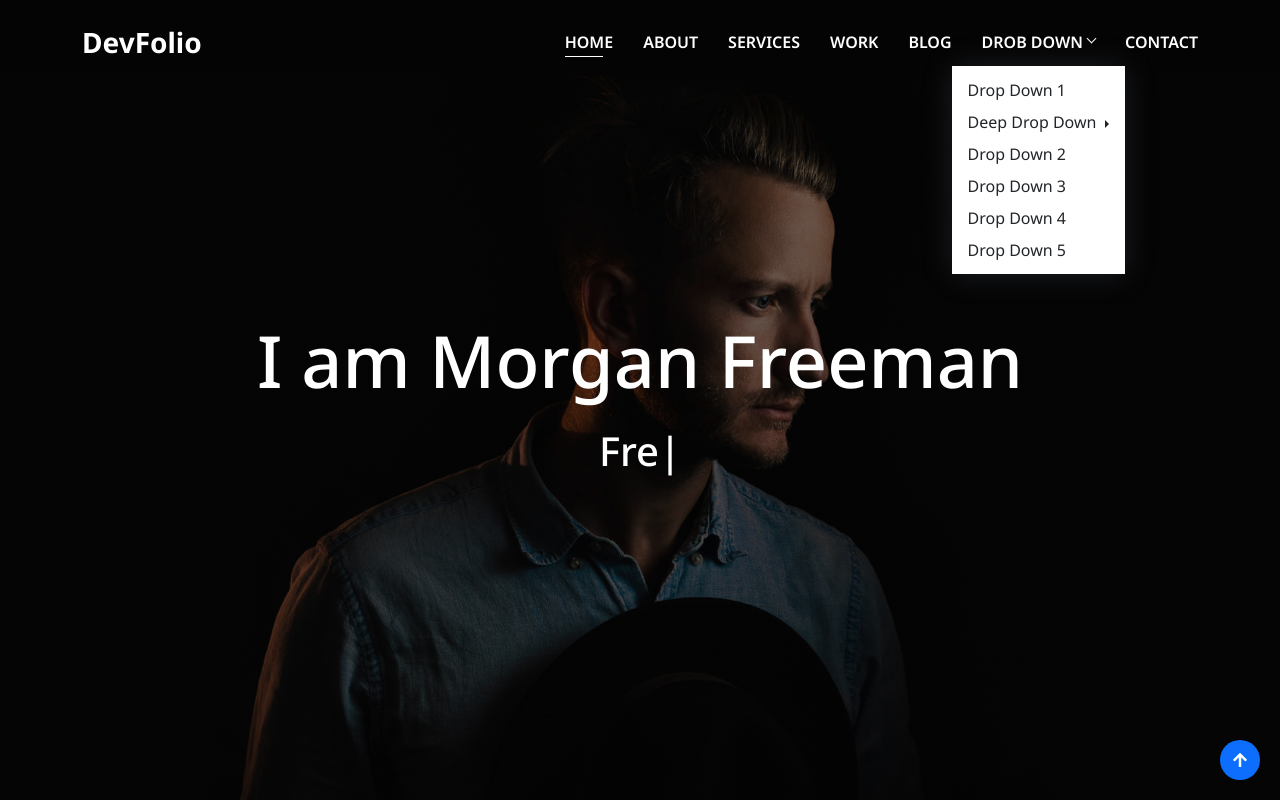
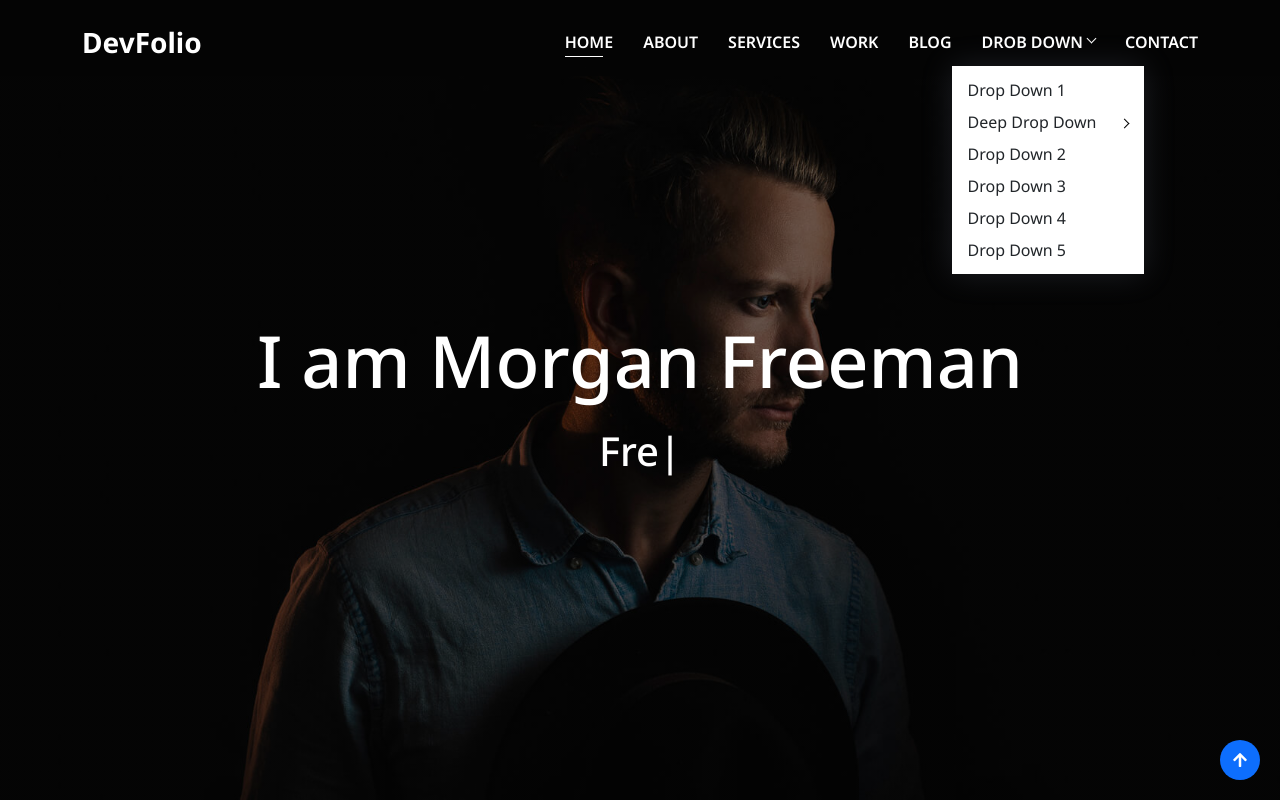
Before and after one commit to AmlAli66/Devfolio-Portfolio, a plain HTML site: page index.html in a window 1280 px wide. Both pictures are taken after a click on the button "DROB DOWN". Shown: the top 800 px of the page. Drawn offline with Linux system fonts and the light colour scheme.

Commit message:
second commit

```diff
--- a/css/main.css
+++ b/css/main.css
@@ -110,7 +110,7 @@ nav {
     border-radius: 0;
 }
 
-.dropdown-toggle-after {
+.arrow-bottom {
     border: solid rgb(255, 255, 255);
     border-width: 0px 0px 1.58px 1.58px;
     display: inline-block;
@@ -121,8 +121,19 @@ nav {
     vertical-align: super;
 }
 
-.dropdown-toggle::after {
+.dropdown .dropdown-toggle::after {
     display: none;
+}
+
+.arrow-rigt {
+    border: solid rgb(0, 0, 0);
+    border-width: 0px 1.58px 1.58px 0px;
+    display: inline-block;
+    padding: 3px;
+    margin-inline-start: 20px;
+    transform: rotate(-45deg);
+    -webkit-transform: rotate(-45deg);
+    vertical-align: middle;
 }
 
 
--- a/index.html
+++ b/index.html
@@ -46,7 +46,7 @@
                         <a class="nav-link  dropdown-toggle" href="#" role="button" data-bs-toggle="dropdown"
                             aria-expanded="false">
                             DROB DOWN
-                            <i class="dropdown-toggle-after "></i>
+                            <i class="arrow-bottom "></i>
                         </a>
                         <ul class="dropdown-menu">
                             <li><a class="dropdown-item" href="#">Drop Down 1</a></li>
@@ -54,6 +54,7 @@
                                 <a class=" dropdown-toggle text-decoration-none dropdown-item" href="#" role="button"
                                     data-bs-toggle="dropdown" aria-expanded="false">
                                     Deep Drop Down
+                                    <i class=" arrow-rigt "></i>
                                 </a>
                                 <ul class="dropdown-menu sub-dropdown-menu">
                                     <li><a class="dropdown-item" href="#">Deep Drop Down1</a></li>
```
